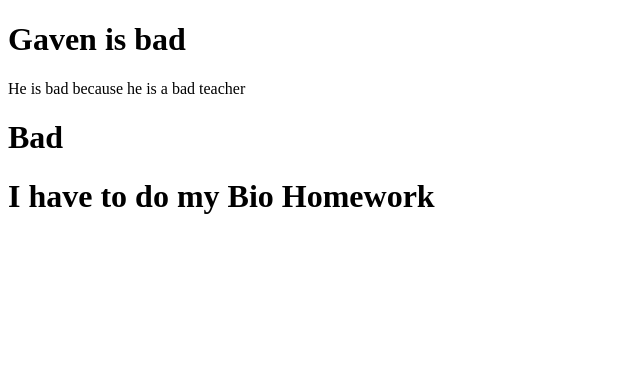
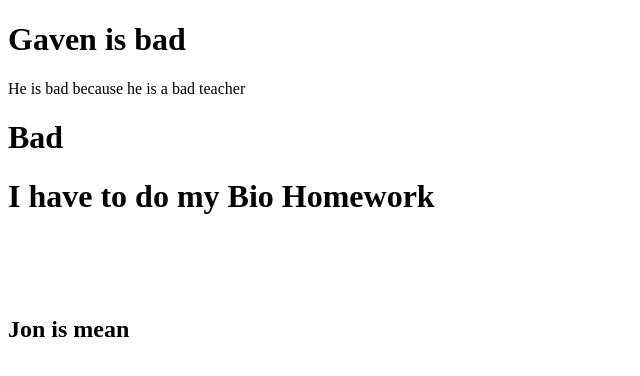
Before and after one commit to Diaspeedus/thingy1, a plain HTML site: page index.html in a window 1280 px wide. Shown: the whole page, without its empty margins (0-640 px from the left). Drawn offline with Linux system fonts and the light colour scheme.

Commit message:
Update index.html

```diff
--- a/index.html
+++ b/index.html
@@ -7,5 +7,7 @@
 <h1>Gaven is bad</h1>
 <p>He is bad because he is a bad teacher<p>
 <p><h1>Bad<h1>I have to do my Bio Homework<p>
+<br>
+<h2>Jon is mean<h2>
 </body>
 </html>
```
